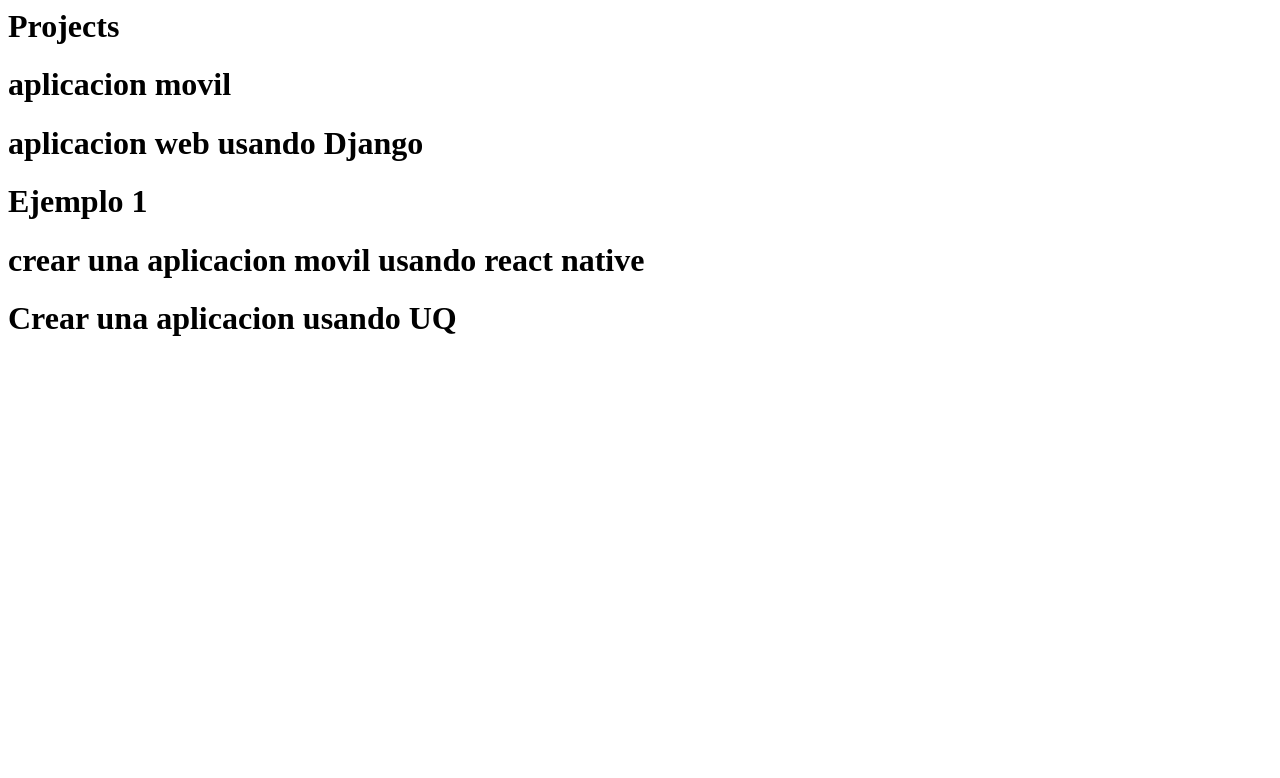
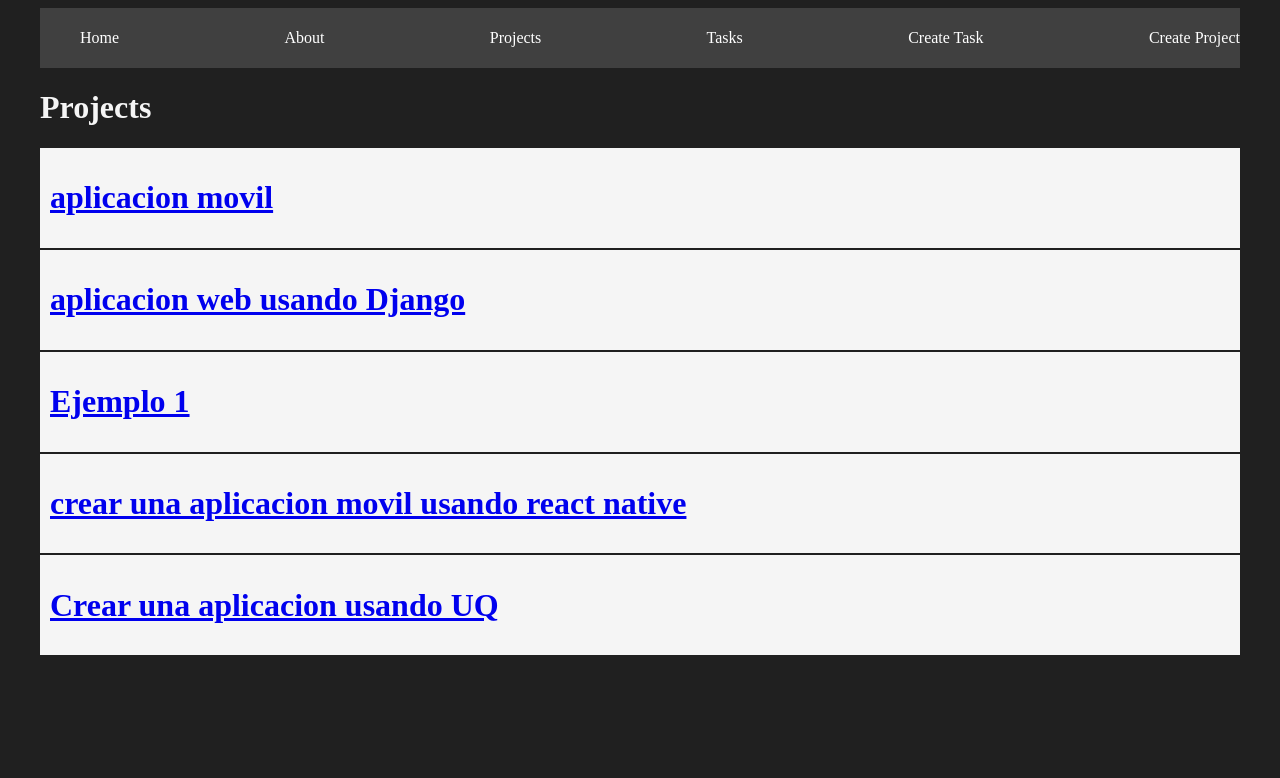
Before and after one commit to Javaco95/learning-Django, a Django app: page /projects/ in a window 1280 px wide. Shown: the top 778 px of the page. Run offline with Django 4.2, Linux system fonts and the light colour scheme; data comes from the database, SQL or seed files in the repository; both versions use the stored data as it was after the commit.

Commit message:
django 100723

```diff
--- /dev/null
+++ b/myapp/static/styles/main.css
@@ -0,0 +1,47 @@
+body {
+    background: #202020;
+    color: whitesmoke;
+}
+
+.navbar {
+    background: #404040;
+    padding: 5px 0px;
+}
+
+.navbar ul {
+    display: flex;
+    justify-content: space-between;
+}
+
+.navbar ul li {
+    list-style: none;
+}
+
+.navbar ul li a {
+    color: white;
+    text-decoration: none;
+}
+
+.navbar ul li a:hover {
+    color: aquamarine;
+}
+
+.container {
+    max-width: 1200px;
+    margin: auto;
+    padding: 20p 10px;
+}
+
+.card {
+    background: whitesmoke;
+    color: black;
+    padding: 10px;
+    margin-bottom: 2px;
+}
+
+.input {
+    background: wheat;
+    padding: 10px;
+    text-align: center;
+    display: block;
+}
--- /dev/null
+++ b/myapp/templates/layouts/base.html
@@ -0,0 +1,40 @@
+{% load static %}
+<!DOCTYPE html>
+<html lang="en">
+<head>
+    <meta charset="UTF-8">
+    <meta name="viewport" content="width=device-width, initial-scale=1.0">
+    <title>Django Projects</title>
+    <link rel="stylesheet" href="{% static 'styles/main.css' %}">
+</head>
+<body>
+    <nav class="navbar container">
+        <ul>
+            <li>
+                <a href="{% url 'index' %}">Home</a>
+            </li>
+            <li>
+                <a href="{% url 'about' %}">About</a>
+            </li>
+            <li>
+                <a href="{% url 'projects' %}">Projects</a>
+            </li>
+            <li>
+                <a href="{% url 'tasks' %}">Tasks</a>
+            </li>
+            <li>
+                <a href="{% url 'create_task' %}">Create Task</a>
+            </li>
+            <li>
+                <a href="{% url 'create_project' %}">Create Project</a>
+            </li>
+        </ul>
+    </nav>
+
+    <main class="container">
+    {% block content %}
+    {% endblock %}
+    </main>
+
+</body>
+</html>
--- a/myapp/templates/projects.html
+++ /dev/null
@@ -1,9 +0,0 @@
-<h1>Projects</h1>
-
-{% for project in projects %}
-
-<div>
-<h1>{{ project.name }}</h1>
-</div>
-
-{% endfor %}
--- /dev/null
+++ b/myapp/templates/projects/projects.html
@@ -0,0 +1,17 @@
+{% extends 'layouts/base.html' %}
+
+{% block content %}
+
+<h1>Projects</h1>
+
+{% for project in projects %}
+
+<div class="card">
+<a href="{% url 'project_detail' project.id %}">
+    <h1>{{ project.name }}</h1>
+</a>
+</div>
+
+{% endfor %}
+
+{% endblock %}
--- a/myapp/urls.py
+++ b/myapp/urls.py
@@ -4,10 +4,12 @@
 
 
 urlpatterns = [
-    path('', views.index),
-    path('about/', views.about),
+    path('', views.index, name='index'),
+    path('about/', views.about, name='about'),
     path('hello/<str:username>', views.hello),
-    path('projects/', views.projects),
-    path('tasks/', views.tasks),
-
+    path('projects/', views.projects, name='projects'),
+    path('projects/<int:id>', views.project_detail, name='project_detail'),
+    path('tasks/', views.tasks, name='tasks'),
+    path('create_task/', views.create_task, name='create_task'),
+    path('create_project/', views.create_project, name='create_project'),
 ]
--- a/myapp/views.py
+++ b/myapp/views.py
@@ -1,6 +1,7 @@
 from django.http import HttpResponse
 from .models import Project, Task
-from django.shortcuts import get_object_or_404, render
+from django.shortcuts import render, redirect, get_object_or_404
+from .forms import CreateNewTask, CreateNewProject
 
 
 # Create your views here.
@@ -24,13 +25,41 @@
 def projects(request):
     #projects = list(Project.objects.values())
     projects = Project.objects.all()
-    return render(request, 'projects.html', {
+    return render(request, 'projects/projects.html', {
         'projects': projects
     })
 
 def tasks(request):
     #task = get_object_or_404(Task, id=id)
     tasks = Task.objects.all()
-    return render(request, 'tasks.html', {
+    return render(request, 'tasks/tasks.html', {
         'tasks': tasks
     })
+
+def create_task(request):
+    if request.method == 'GET':
+        return render(request, 'tasks/create_task.html', {
+            'form': CreateNewTask()
+        })
+    else:
+        Task.objects.create(
+            title=request.POST['title'], description=request.POST['description'], project_id=2)
+        return redirect('tasks')
+
+def create_project(request):
+    if request.method == 'GET':
+            return render(request, 'projects/create_project.html', {
+        'form': CreateNewProject()
+        })
+    else:
+        Project.objects.create(name=request.POST["name"])
+        return redirect('projects')
+
+
+def project_detail(request, id):
+    project = get_object_or_404(Project, id=id)
+    tasks = Task.objects.filter(project_id=id)
+    return render(request, 'projects/detail.html', {
+        'project': project,
+        'tasks': tasks
+    })
```
Also changed, not shown: myapp/forms.py (added, +17 -0 lines), myapp/templates/about.html (+7 -0 lines), myapp/templates/index.html (+10 -0 lines), myapp/templates/projects/create_project.html (added, +16 -0 lines), myapp/templates/projects/detail.html (added, +18 -0 lines), myapp/templates/tasks/create_task.html (added, +16 -0 lines), myapp/templates/tasks/tasks.html (renamed from myapp/templates/tasks.html, +7 -0 lines), db.sqlite3, myapp/static/menu.jpeg (added), 2 other files.
